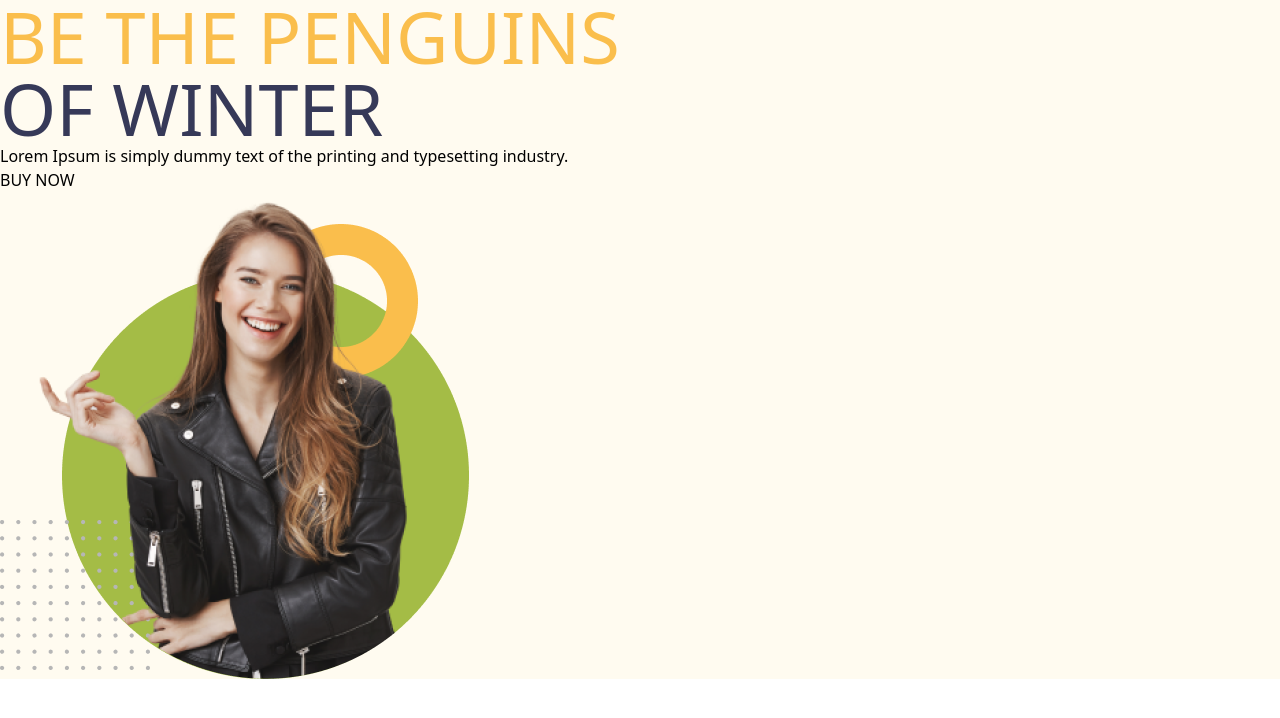
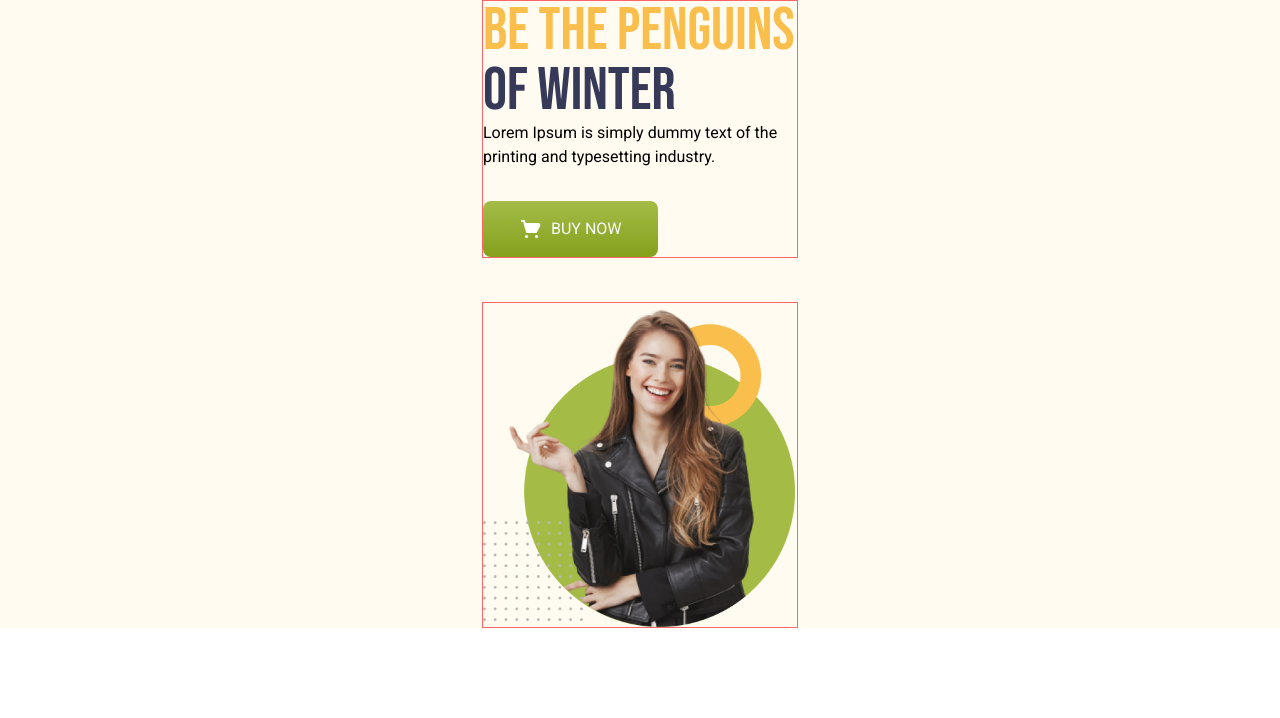
Before and after one commit to KhaledAzizZaki/penguin-fashion-website, a plain HTML site: page index.html in a window 1280 px wide. Drawn offline with nearby package versions, Linux system fonts and the light colour scheme.

Commit message:
add banar for mabile

```diff
--- a/index.html
+++ b/index.html
@@ -5,25 +5,44 @@
     <meta name="viewport" content="width=device-width, initial-scale=1.0" />
     <title>Penguin Fashion</title>
     <script src="https://unpkg.com/@tailwindcss/browser@4"></script>
+    <link rel="preconnect" href="https://fonts.googleapis.com" />
+    <link rel="preconnect" href="https://fonts.gstatic.com" crossorigin />
+    <link
+      href="https://fonts.googleapis.com/css2?family=Bebas+Neue&family=Roboto:ital,wght@0,100..900;1,100..900&display=swap"
+      rel="stylesheet"
+    />
+    <style>
+      .bebas-neue-regular {
+        font-family: "Bebas Neue", serif;
+      }
+      .roboto-font {
+        font-family: "Roboto", serif;
+      }
+    </style>
   </head>
-  <body>
+  <body class="roboto-font">
     <header class="bg-[#FFFBF0]">
       <nav></nav>
-      <div>
-        <div>
-          <h1 class="text-7xl uppercase">
+      <div class="mx-auto">
+        <div class="mx-auto border border-red-400 max-w-79 mb-11">
+          <h1 class="text-6xl uppercase bebas-neue-regular">
             <span class="text-[#FABE4C]">Be the Penguins</span>
             <br />
             <span class="text-[#363958]">of Winter</span>
           </h1>
-          <p>
+          <p class="text-base mb-8">
             Lorem Ipsum is simply dummy text of the printing and typesetting
             industry.
           </p>
-          <button>BUY NOW</button>
+          <button
+            class="rounded-lg px-9 py-4 bg-linear-to-t from-[#85A019] to-[#A4BC46] text-base text-slate-50 flex gap-2"
+          >
+            <img class="w-6" src="icons/shopping-cart 1.png" alt="" />
+            BUY NOW
+          </button>
         </div>
-        <div>
-          <img src="images/model.png" alt="" />
+        <div class="border border-red-400 max-w-79 mx-auto">
+          <img class="w-full" src="images/model.png" alt="" />
         </div>
       </div>
     </header>
```
